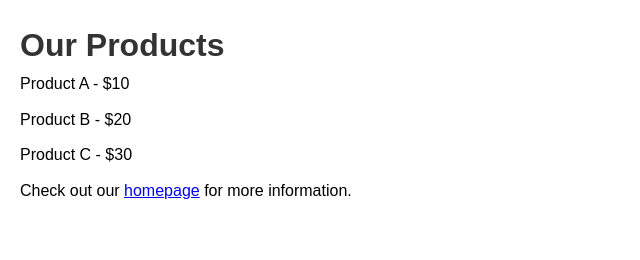
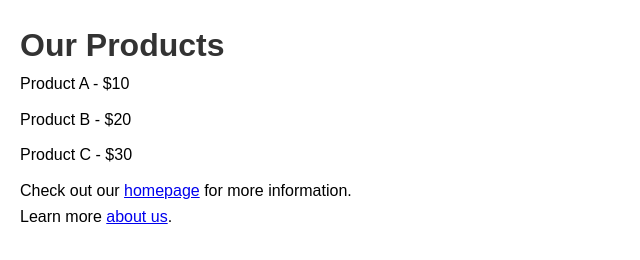
Before and after one commit to alce65/indra-13-10-demo-01, a plain HTML site: page web/products/index.html in a window 1280 px wide. Shown: the whole page, without its empty margins (0-640 px from the left). Drawn offline with Linux system fonts and the light colour scheme.

Commit message:
Add nav links to Products Page

```diff
--- a/web/products/index.html
+++ b/web/products/index.html
@@ -15,5 +15,6 @@
     <li>Product C - $30</li>
   </ul>
   <p>Check out our <a href="../index.html">homepage</a> for more information.</p>
+  <p>Learn more <a href="../about/index.html">about us</a>.</p>
 </body>
 </html>
```
